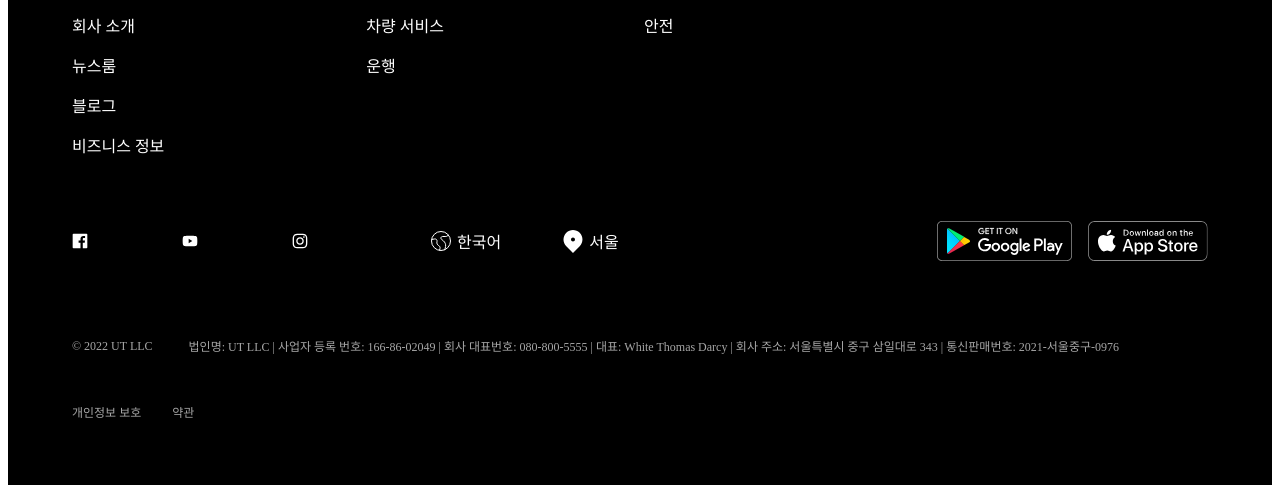
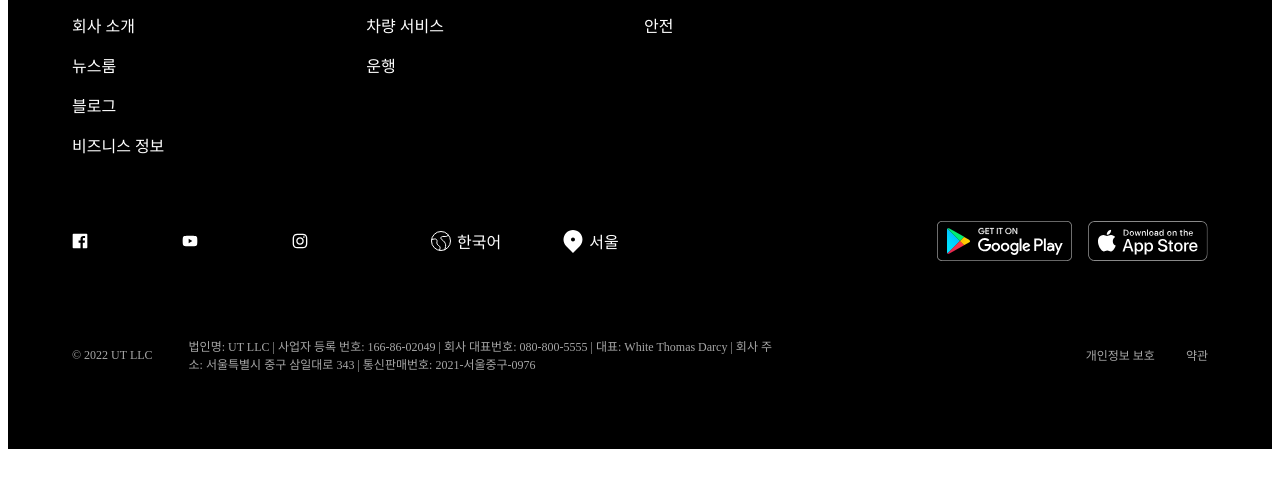
Before and after one commit to FRONTENDBOOTCAMP-17th/Pride, a website built with Vite: page src/footer.html in a window 1280 px wide. Shown: the part 305-800 px from the top of the page. Built offline with nearby package versions, Linux system fonts and the light colour scheme; a web font is replaced by a local one.

Commit message:
Design: footer-corp에 최대 크기 지정

```diff
--- a/src/css/footer.css
+++ b/src/css/footer.css
@@ -203,6 +203,9 @@
           content: "";
         }
       }
+      @media (width >= 1136px) {
+        max-inline-size: 700px;
+      }
     }
     .footer-policy {
       font-size: 12px;
```
